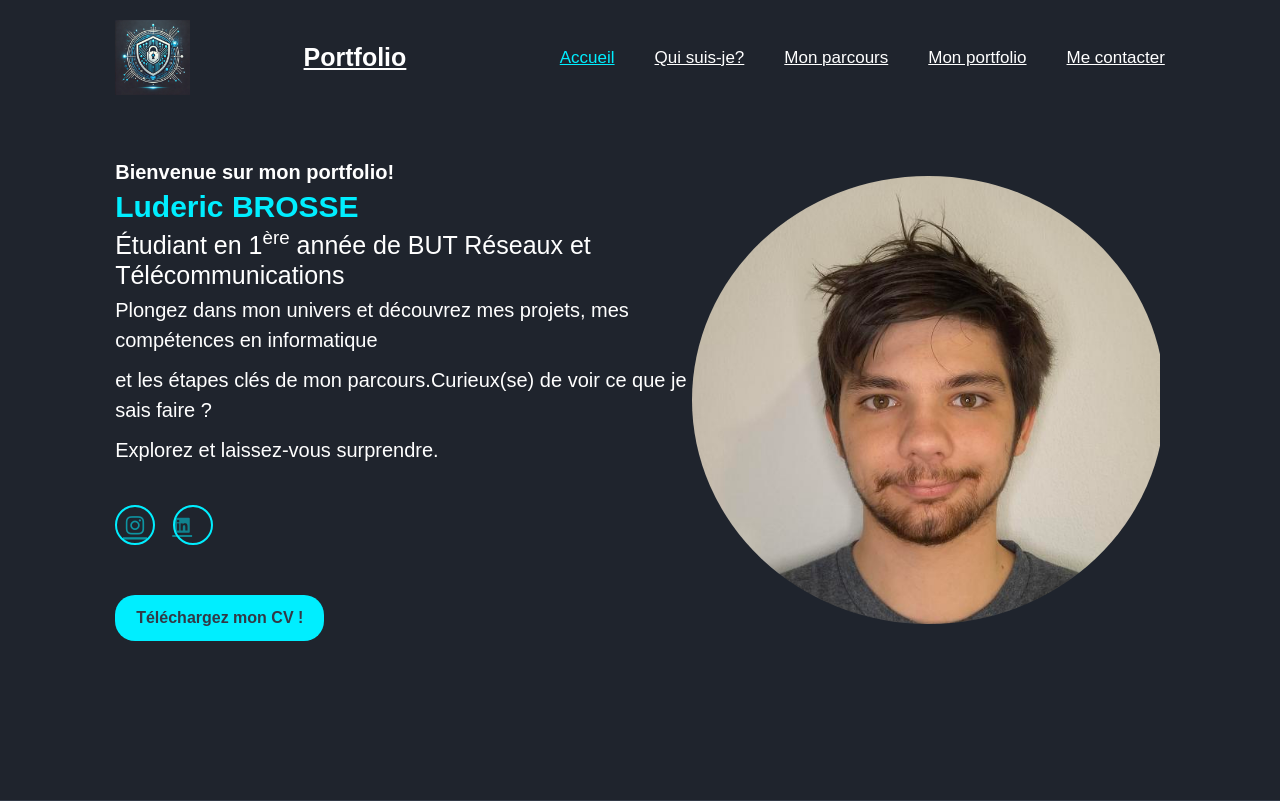
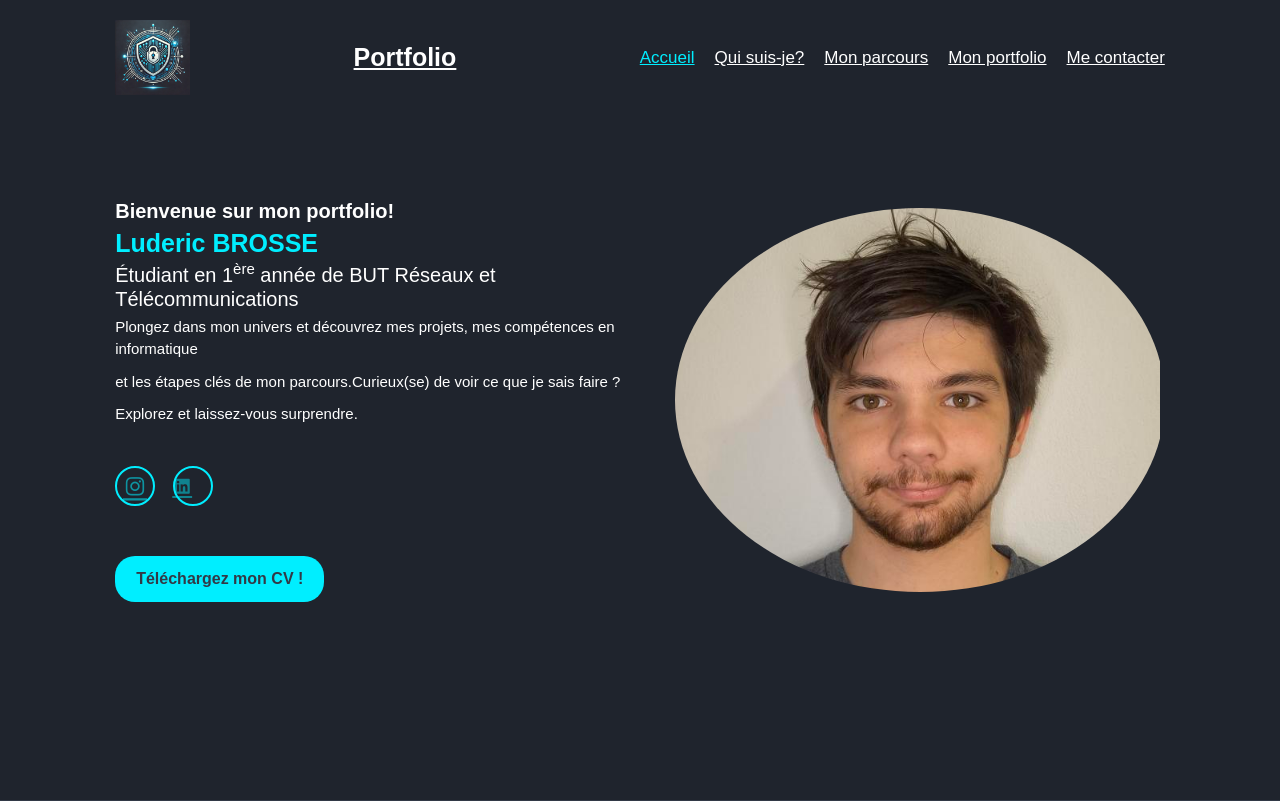
Before and after one commit to LudericBROSSE/LudericBROSSEPortfolio, a PHP site: page / in a window 1280 px wide. Shown: the top 801 px of the page. Run offline with PHP 8.4, Linux system fonts and the light colour scheme.

Commit message:
Update style.css

```diff
--- a/style.css
+++ b/style.css
@@ -63,7 +63,7 @@ h4 {
 .navbar a {
   font-size: 17px;
   color: var(--text-color);
-  margin-left: 4rem;
+  margin-left: 2rem;
   transition: .3s;
   font-family: arial,sans-serif;
 }
@@ -96,14 +96,14 @@ h4 {
 }
 
 .home h1 span {
-    font-size: 3rem;
+    font-size: 2.5rem;
     font-weight: 800;
     line-height: 1.2;
     color: var(--main-color);
   }
 .home-img-cerlce {
-    width: 50vw;
-    height: 35vw;
+    width: 40vw;
+    height: 30vw;
     border-radius: 50%;
     overflow: hidden;
     display: flex;
@@ -156,10 +156,10 @@ h4 {
     color: var(--main-color);
 }
 .home p{
-    font-size: 2rem;
+    font-size: 1.5rem;
 }
 .home h2{
-  font-size: 2.5rem;
+  font-size: 2rem;
 }
 
 .title-text {
```
